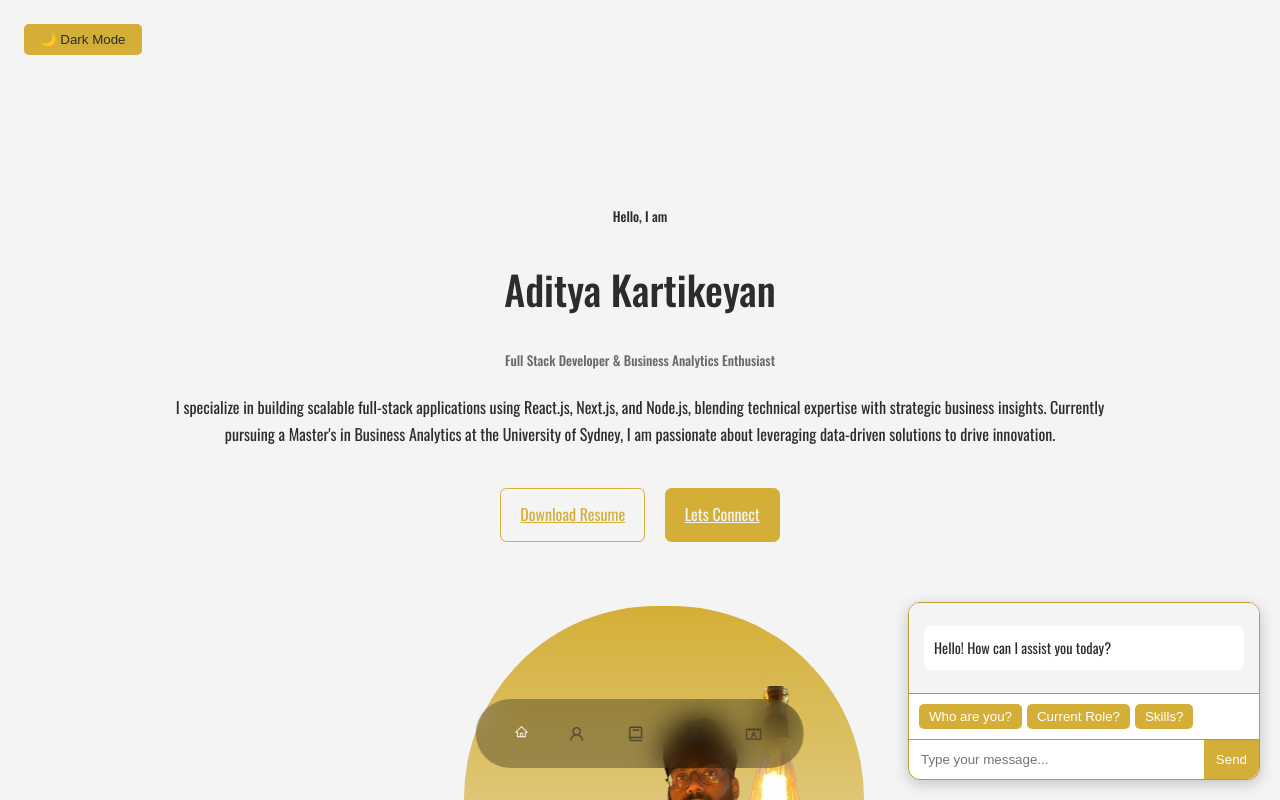
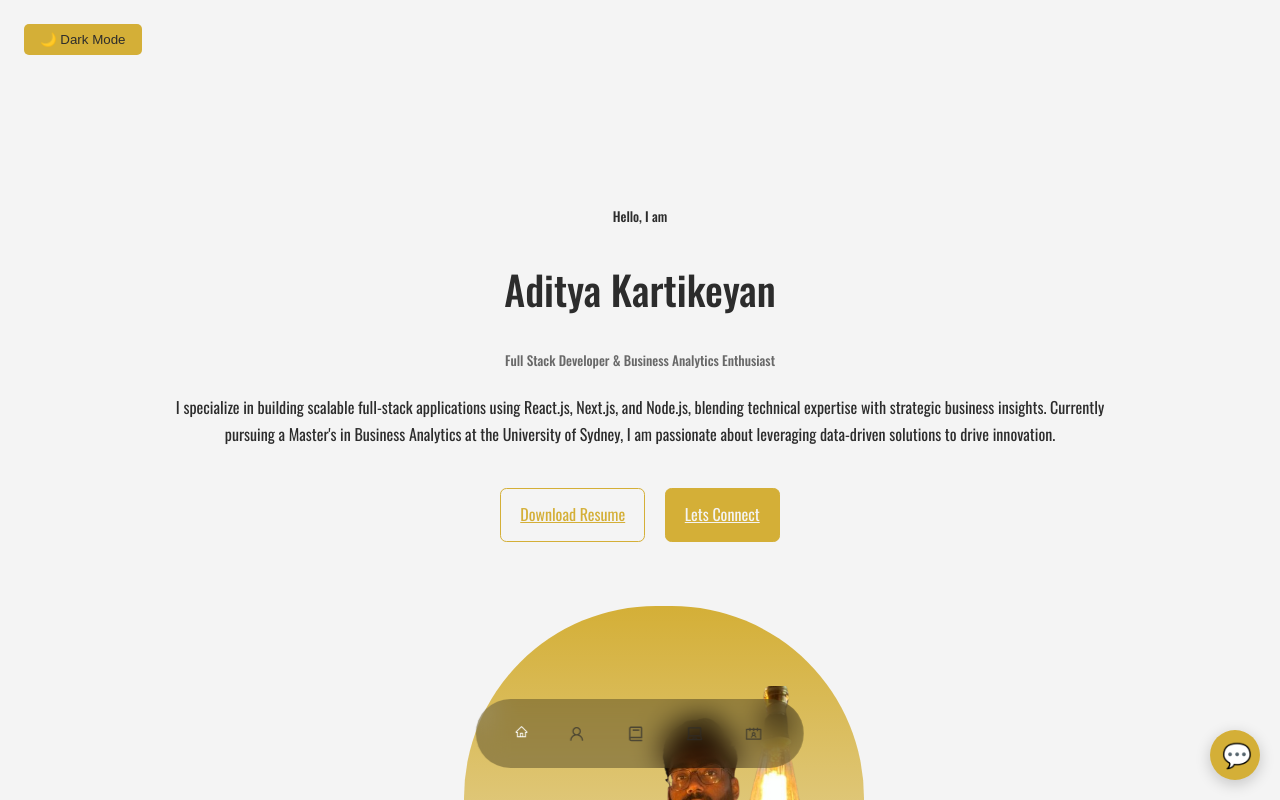
Before and after one commit to adik1999i/adityakartikeyan.github.io, a React (Create React App) app: page / in a window 1280 px wide. Shown: the top 800 px of the page. Built offline with nearby package versions, Linux system fonts and the light colour scheme.

Commit message:
new changes chatbot

```diff
--- a/src/components/chatbot/Chatbot.jsx
+++ b/src/components/chatbot/Chatbot.jsx
@@ -1,4 +1,3 @@
-// Chatbot.js
 import React, { useState } from 'react';
 import './chatbot.css';
 
@@ -6,11 +5,11 @@ import './chatbot.css';
 const faqData = [
   {
     question: 'who are you',
-    answer: 'I am Aditya Kartikeyan, a Full Stack Developer pursuing a Master\'s in Business Analytics at the University of Sydney.',
+    answer: "I am Aditya Kartikeyan, a Full Stack Developer pursuing a Master's in Business Analytics at the University of Sydney.",
   },
   {
     question: 'current role',
-    answer: 'I am currently a Master\'s student in Business Analytics and a former Junior Software Engineer at Limendo India Pvt Ltd.',
+    answer: "I am currently a Master's student in Business Analytics and a former Junior Software Engineer at Limendo India Pvt Ltd.",
   },
   {
     question: 'skills',
@@ -26,7 +25,7 @@ const faqData = [
   },
   {
     question: 'educational background',
-    answer: 'I am currently pursuing a Master\'s in Business Analytics at the University of Sydney. I also hold a B.Tech in Information Technology from SRM Institute of Science & Technology.',
+    answer: "I am currently pursuing a Master's in Business Analytics at the University of Sydney. I also hold a B.Tech in Information Technology from SRM Institute of Science & Technology.",
   },
   {
     question: 'projects',
@@ -37,6 +36,7 @@ const faqData = [
 const Chatbot = () => {
   const [messages, setMessages] = useState([{ sender: 'bot', text: 'Hello! How can I assist you today?' }]);
   const [input, setInput] = useState('');
+  const [isChatbotVisible, setIsChatbotVisible] = useState(false); // State to control chatbot visibility
 
   // Function to find an answer based on the input question
   const findAnswer = (input) => {
@@ -66,6 +66,16 @@ const Chatbot = () => {
   };
 
   return (
+    <div>
+      {/* Open button */}
+      {!isChatbotVisible && (
+        <button className="chatbot-open-btn" onClick={() => setIsChatbotVisible(true)}>
+          💬
+        </button>
+      )}
+
+      {/* Chatbot container */}
+      {isChatbotVisible && (
         <div className="chatbot">
           <div className="chatbox">
             {messages.map((msg, index) => (
@@ -74,7 +84,9 @@ const Chatbot = () => {
               </div>
             ))}
           </div>
-      {/* Quick Reply Buttons */}
+          <button className="chatbot-close-btn" onClick={() => setIsChatbotVisible(false)}>
+            ✖️
+          </button>
           <div className="quick-replies">
             <button onClick={() => handleQuickReply('who are you')}>Who are you?</button>
             <button onClick={() => handleQuickReply('current role')}>Current Role?</button>
@@ -91,6 +103,8 @@ const Chatbot = () => {
             <button onClick={handleSend}>Send</button>
           </div>
         </div>
+      )}
+    </div>
   );
 };
 
--- a/src/components/chatbot/chatbot.css
+++ b/src/components/chatbot/chatbot.css
@@ -90,3 +90,42 @@
   button:hover {
     background-color: var(--color-primary-variant);
   }
+
+  /* Open Chatbot Button */
+.chatbot-open-btn {
+    position: fixed;
+    bottom: 20px;
+    right: 20px;
+    background-color: var(--color-primary);
+    border: none;
+    border-radius: 50%;
+    width: 50px;
+    height: 50px;
+    color: #fff;
+    font-size: 24px;
+    cursor: pointer;
+    box-shadow: 0 4px 15px rgba(0, 0, 0, 0.2);
+    z-index: 1000;
+    transition: background-color 0.3s;
+  }
+
+  .chatbot-open-btn:hover {
+    background-color: var(--color-primary-variant);
+  }
+
+  /* Close Chatbot Button */
+  .chatbot-close-btn {
+    position: absolute;
+    top: 10px;
+    right: 10px;
+    background: transparent;
+    border: none;
+    color: var(--color-white);
+    font-size: 20px;
+    cursor: pointer;
+    transition: color 0.3s;
+  }
+
+  .chatbot-close-btn:hover {
+    color: var(--color-primary);
+  }
```
Lines whose indentation alone changed are shown as unchanged.
